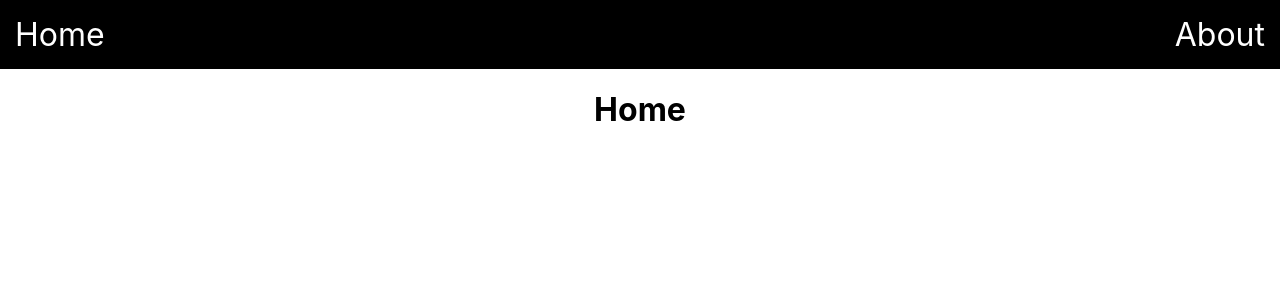
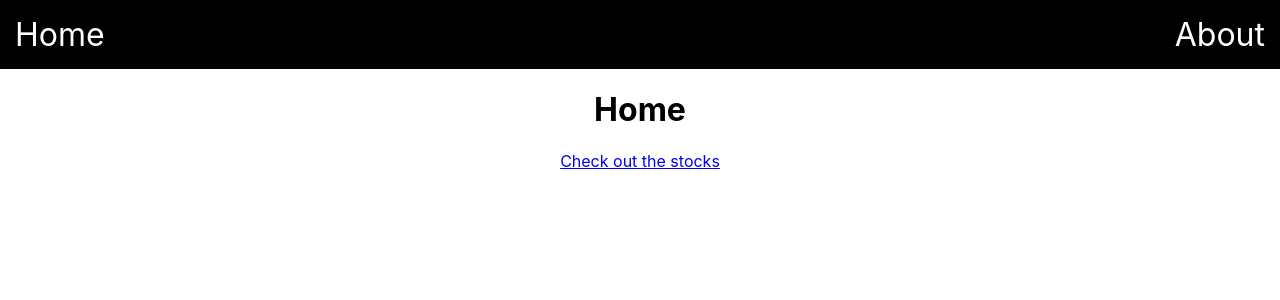
Before and after one commit to ryanshipley/stocks, a React (Create React App) app: page / in a window 1280 px wide. Shown: the top 300 px of the page. Built offline with nearby package versions, Linux system fonts and the light colour scheme.

Commit message:
adds to stocks link

```diff
--- a/src/pages/Home.js
+++ b/src/pages/Home.js
@@ -1,9 +1,13 @@
 import React from "react";
+import { Link } from "react-router-dom";
 
 function Home(props){
     return(
         <div>
             <h1>Home</h1>
+            <Link to="/stocks">
+                Check out the stocks
+            </Link>
         </div>
     );
 };
```
